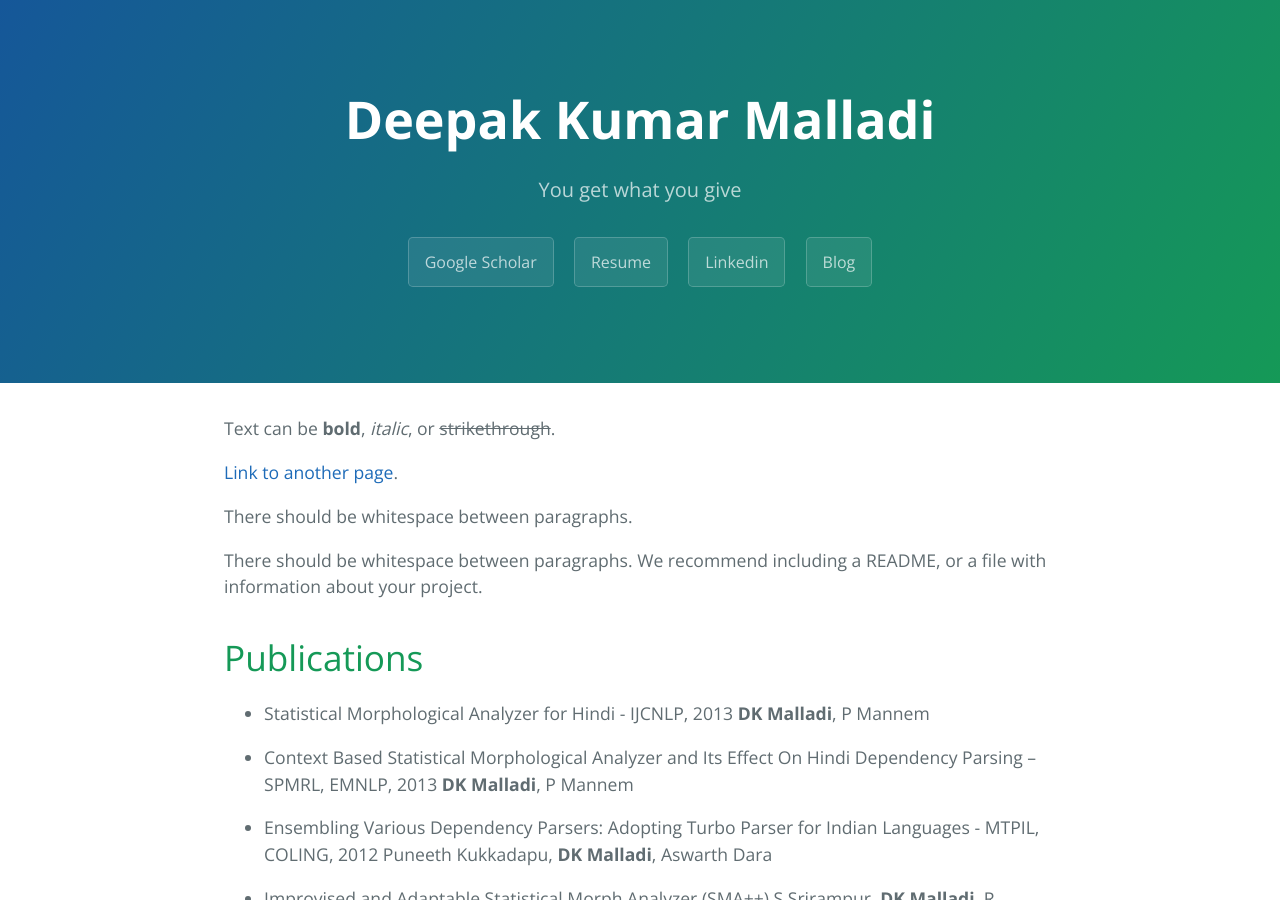
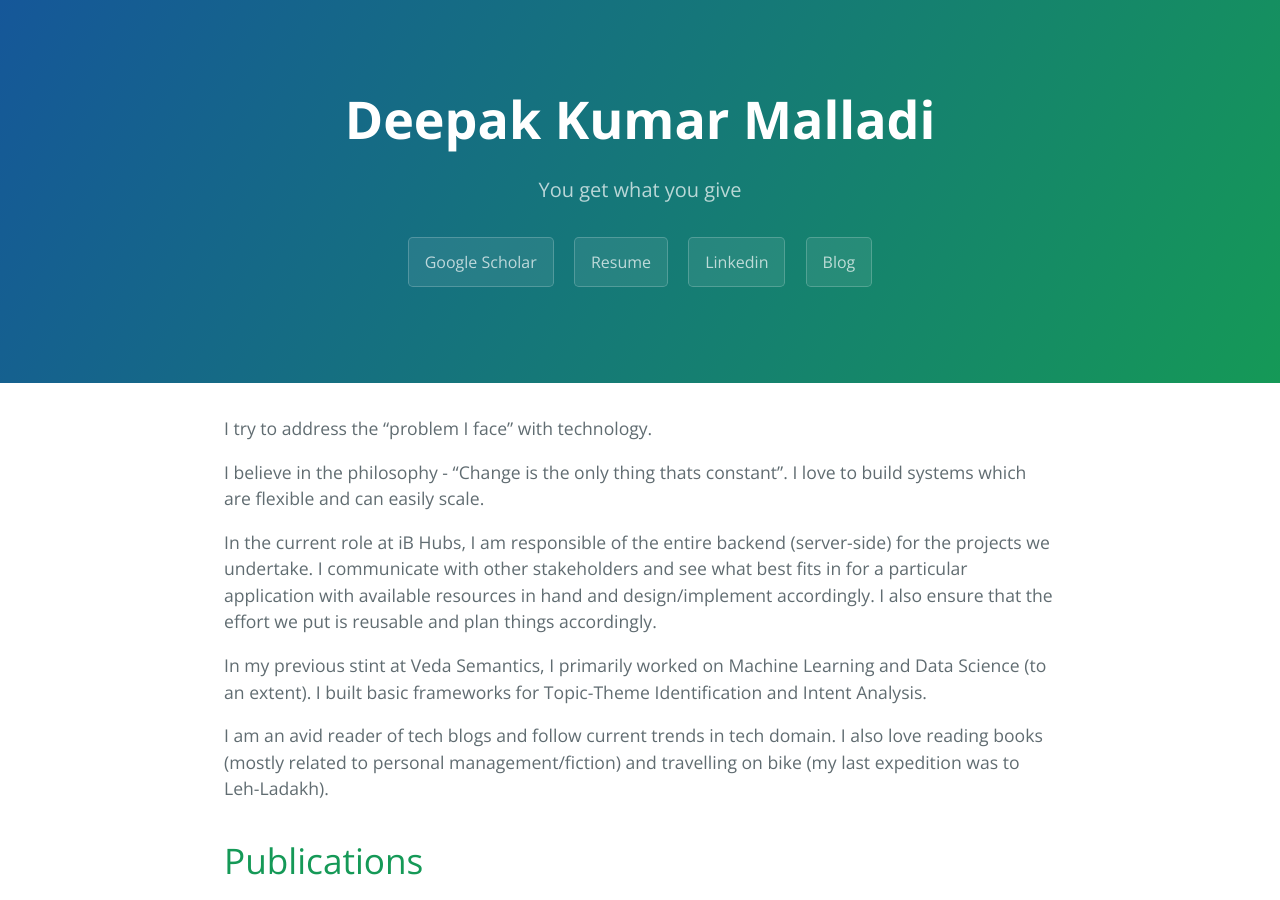
Before and after one commit to kapeed2091/kapeed2091.github.io, a Jekyll site: the page built from index.md, in a window 1280 px wide and 900 px high. Built offline with Jekyll 4.4.1, drawn with Linux system fonts in a browser that asks for light colours.

Commit message:
Update index.md

```diff
--- a/index.md
+++ b/index.md
@@ -2,13 +2,15 @@
 layout: default
 ---
 
-Text can be **bold**, _italic_, or ~~strikethrough~~.
+I try to address the "problem I face" with technology.
 
-[Link to another page](another-page).
+I believe in the philosophy - "Change is the only thing thats constant". I love to build systems which are flexible and can easily scale.
 
-There should be whitespace between paragraphs.
+In the current role at iB Hubs, I am responsible of the entire backend (server-side) for the projects we undertake. I communicate with other stakeholders and see what best fits in for a particular application with available resources in hand and design/implement accordingly. I also ensure that the effort we put is reusable and plan things accordingly.
 
-There should be whitespace between paragraphs. We recommend including a README, or a file with information about your project.
+In my previous stint at Veda Semantics, I primarily worked on Machine Learning and Data Science (to an extent). I built basic frameworks for Topic-Theme Identification and Intent Analysis.
+
+I am an avid reader of tech blogs and follow current trends in tech domain. I also love reading books (mostly related to personal management/fiction) and travelling on bike (my last expedition was to Leh-Ladakh).
 
 # [](#header-1)Publications
 
```
